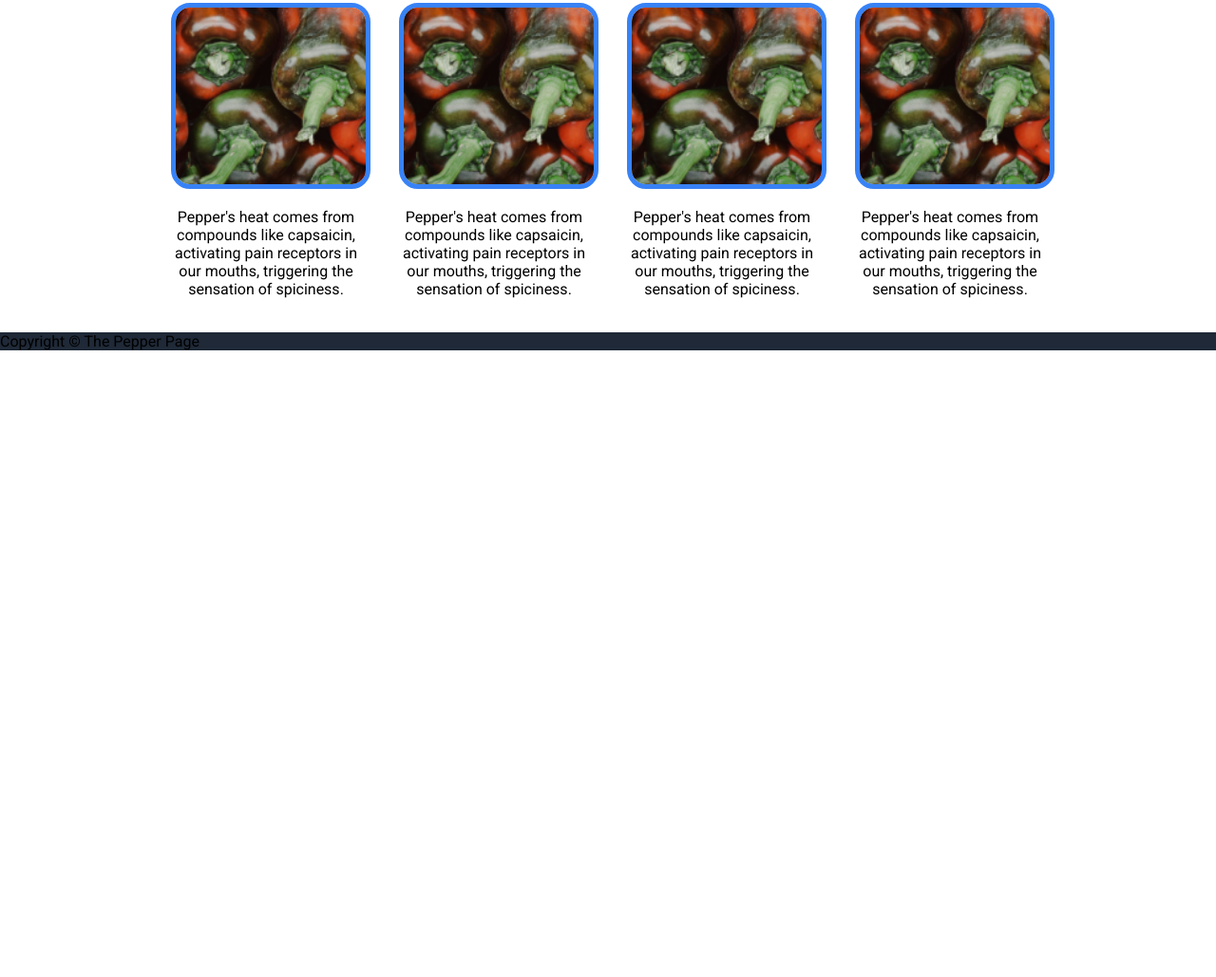
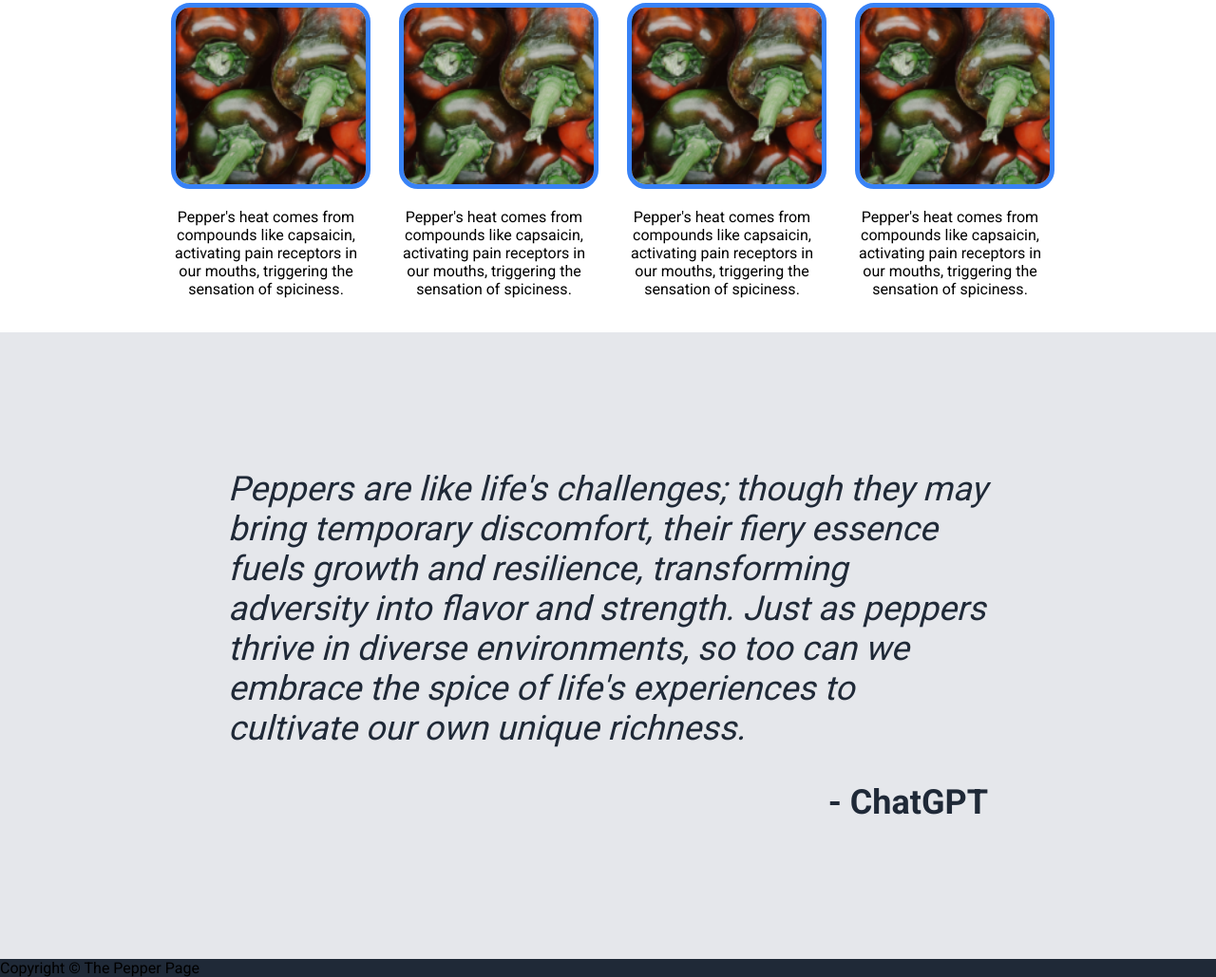
Before and after one commit to jassonborg/TheLandingPageExercise, a plain HTML site: page index.html in a window 1280 px wide. Shown: the part 613-1642 px from the top of the page at 95% size. Before the commit the page ends 982 px from the top, so only its background shows below. Drawn offline with Linux system fonts and the light colour scheme.

Commit message:
Add quote section

```diff
--- a/index.html
+++ b/index.html
@@ -51,8 +51,13 @@
             <p class="card-content">Pepper's heat comes from compounds like capsaicin, activating pain receptors in our mouths, triggering the sensation of spiciness.</p>
         </img>
     </div>
+    </div>
 
-
+    <div class="quote-container">
+        <div class="quote-content">
+        <p class="quote-desc">Peppers are like life's challenges; though they may bring temporary discomfort, their fiery essence fuels growth and resilience, transforming adversity into flavor and strength. Just as peppers thrive in diverse environments, so too can we embrace the spice of life's experiences to cultivate our own unique richness.</p>
+        <p class="quote-author">- ChatGPT</p>
+    </div>
     </div>
 
     <footer>Copyright © The Pepper Page</footer>
--- a/style.css
+++ b/style.css
@@ -104,6 +104,28 @@ button{
     text-align: center;
 }
 
+
+.quote-container{
+    background-color: #e5e7eb;
+    display: flex;
+    flex-direction: column;
+    align-items: center;
+    padding: 3em;
+    font-size: 36px;
+    color: #1f2937;
+}
+
+.quote-desc{
+    font-style: italic;
+    max-width: 800px;
+}
+
+.quote-author{
+    font-weight: bolder;
+    display: flex;
+    justify-content: flex-end;
+}
+
 footer{
     background-color: #1f2937
 }
```
